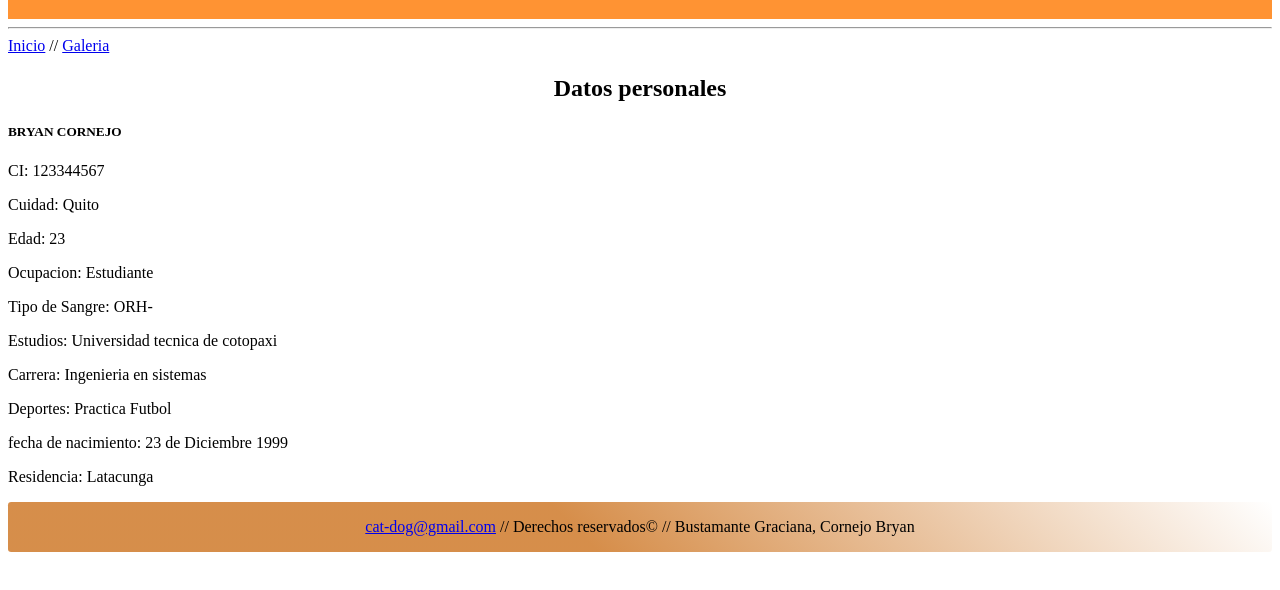
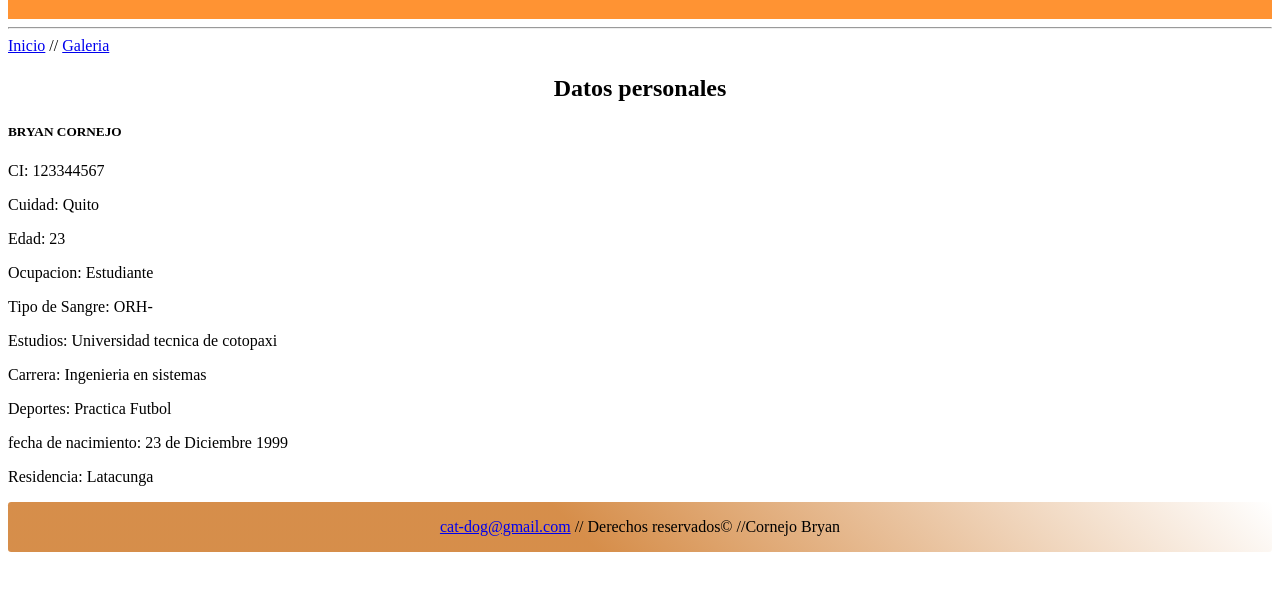
Before and after one commit to Brian1Alex/Brian1Alex.github.io, a plain HTML site: page masSobre.html in a window 1280 px wide. Shown: the part 166-756 px from the top of the page. Drawn offline with Linux system fonts and the light colour scheme.

Commit message:
Arreglando errores

```diff
--- a/masSobre.html
+++ b/masSobre.html
@@ -81,8 +81,7 @@
 
 
     <footer class="footer">
-        <a Align="center" href="mailto: brian.bacs25@gmail.com">cat-dog@gmail.com</a> // Derechos reservados© //
-        Bustamante Graciana, Cornejo Bryan
+        <a Align="center" href="mailto: brian.bacs25@gmail.com">cat-dog@gmail.com</a> // Derechos reservados© //Cornejo Bryan
     </footer>
 </body>
 
```
Also changed, not shown: index.html (+2 -2 lines).
